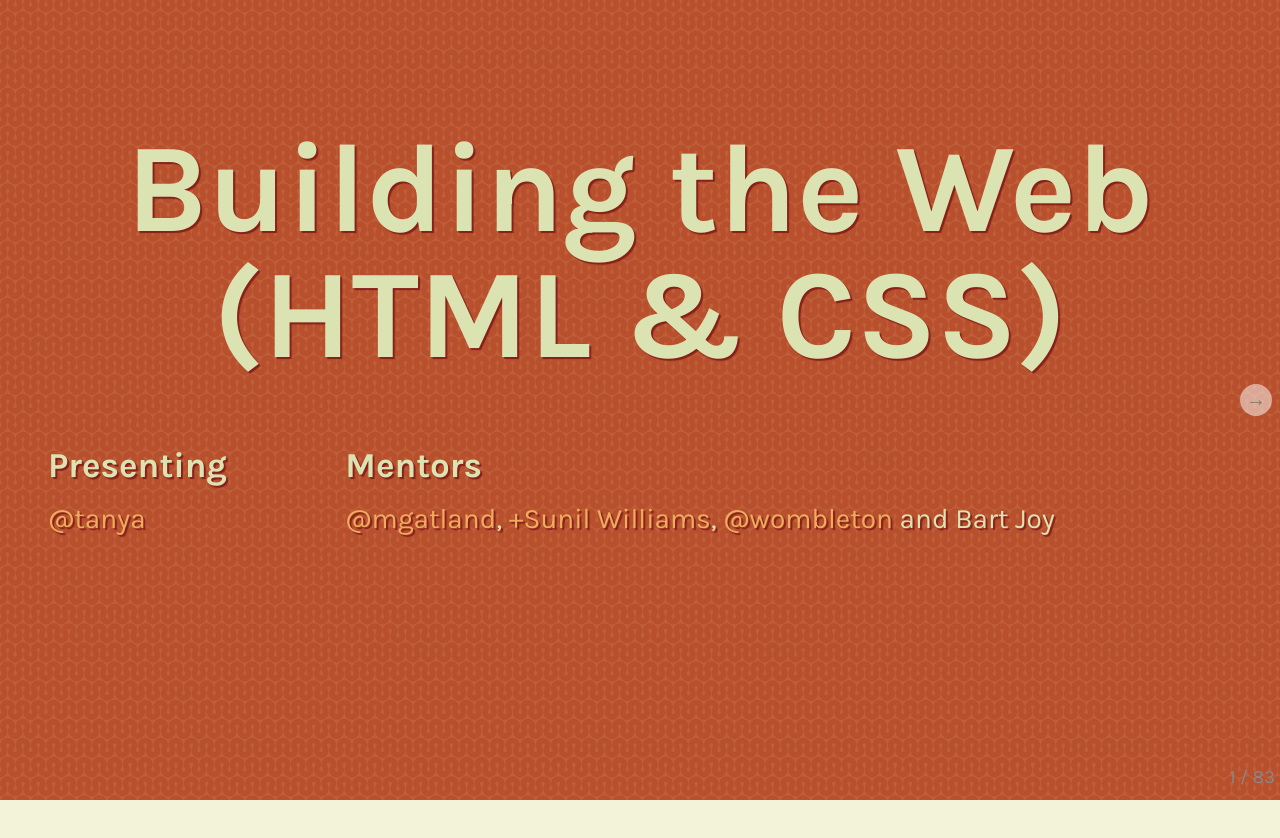
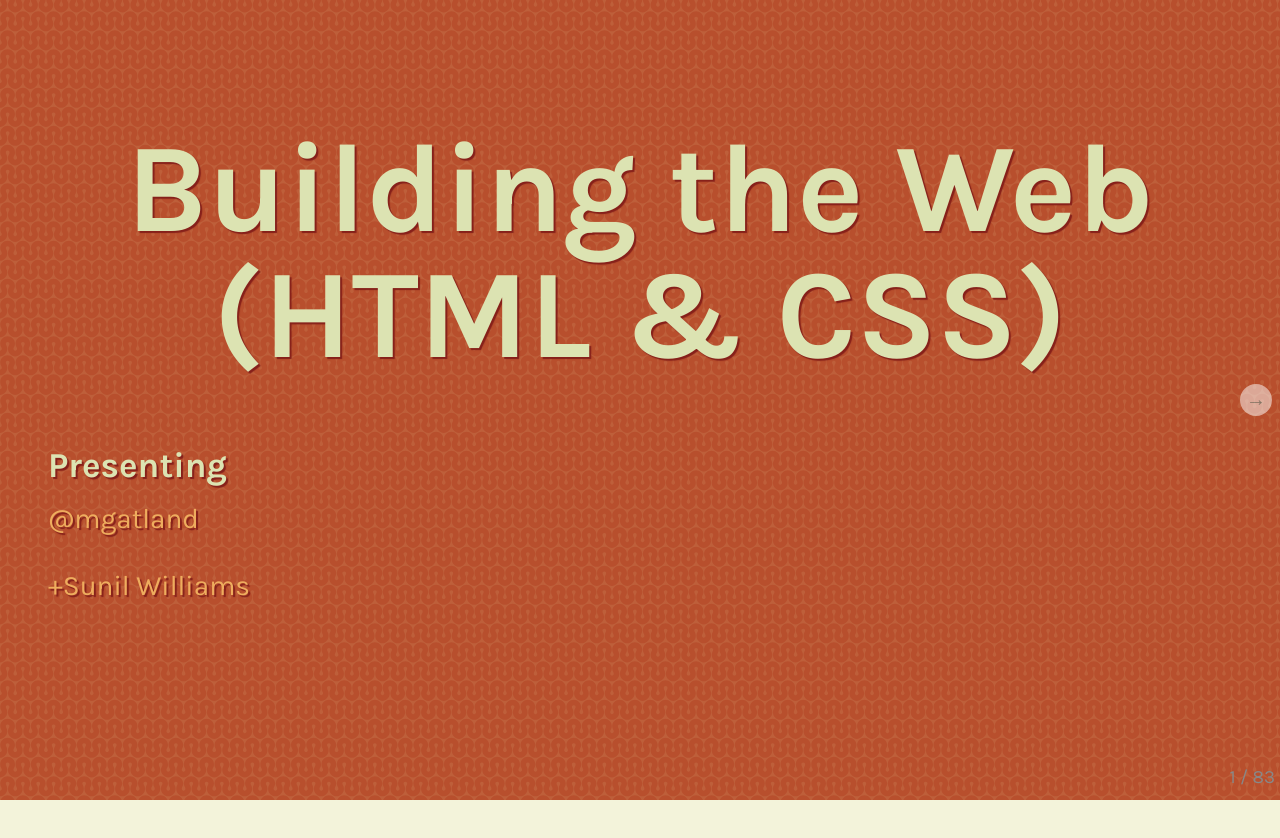
Before and after one commit to darren131/HTML-CSS-Gather-Workshop, a plain HTML site: page index.html in a window 1280 px wide. Shown: the top 838 px of the page. Drawn offline with Linux system fonts and the light colour scheme.

Commit message:
Updated Presentor and Mentor names for MGRS workshop

```diff
--- a/index.html
+++ b/index.html
@@ -37,13 +37,14 @@
 
           <div>
             <h4>Presenting</h4>
-            <p><a href="http://twitter.com/tanya" target="_blank">@tanya</a></p>
+            <p><a href="http://twitter.com/mgatland" target="_blank">@mgatland</a></p>
+            <p><a href="https://plus.google.com/u/0/115391244615856560905/posts" target="_blank">+Sunil Williams</a></p>
           </div>
 
-          <div>
+          <!-- div>
             <h4>Mentors</h4>
-            <p><a href="http://twitter.com/mgatland" target="_blank">@mgatland</a>, <a href="https://plus.google.com/u/0/115391244615856560905/posts" target="_blank">+Sunil Williams</a>, <a href="http://twitter.com/wombleton" target="_blank">@wombleton</a> and Bart Joy</p>
-          </div>
+            <p><a href="https://twitter.com/hadynz" target="_blank">@hadynz</a>, <a href="https://twitter.com/brookwarner" target="_blank">@brookwarner</a>, <a href="hhttps://twitter.com/nrknthuk" target="_blank">@nrknthuk</a>, Ahmed Hilali, Jenny Reay, and Ian Faigo</p>
+          </div -->
 
         </div>
       </div>
```
